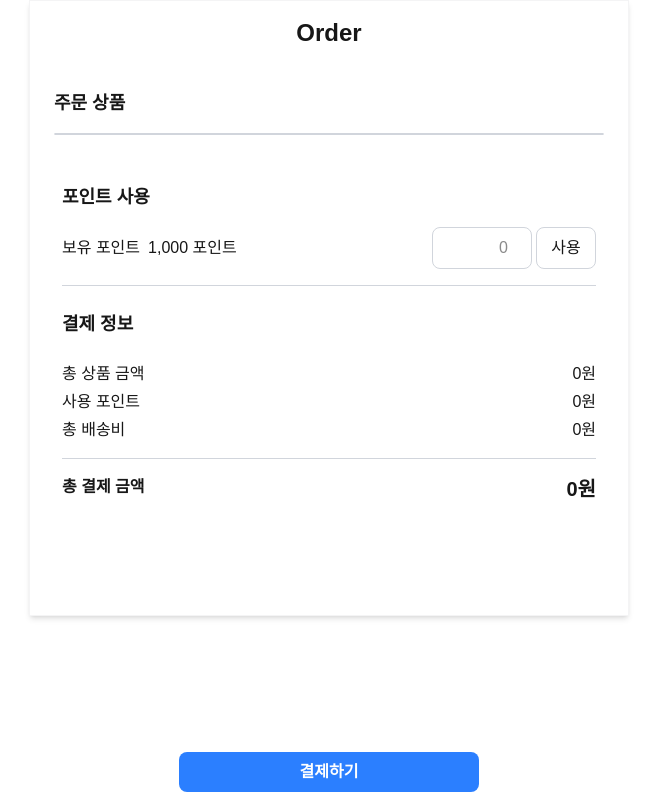
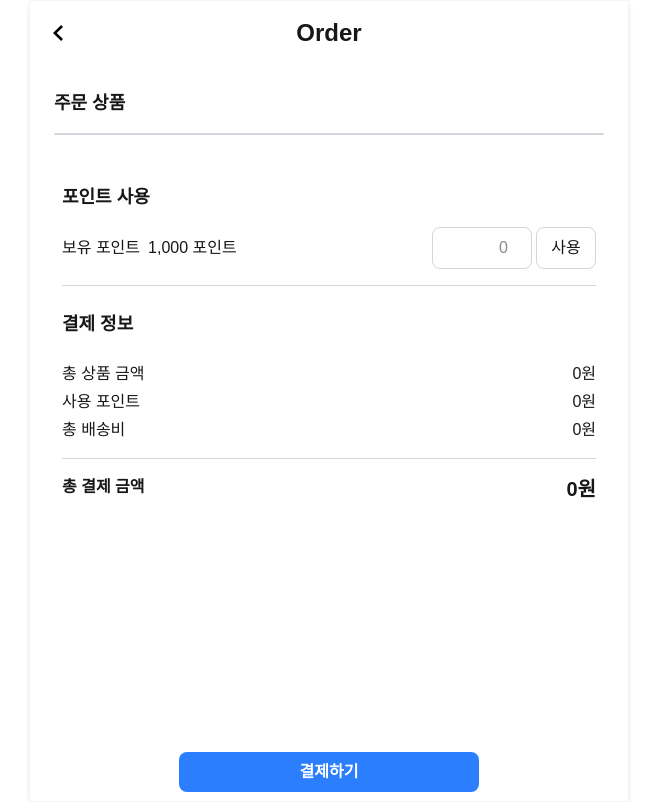
Before and after one commit to ginsum-dev/ecommerce-nextjs, a Next.js app: page /order in a window 1280 px wide. Shown: the whole page, without its empty margins (311-968 px from the left). Built offline with nearby package versions, Linux system fonts and the light colour scheme.

Commit message:
Fix: min-h 수정

```diff
--- a/src/app/cart/page.tsx
+++ b/src/app/cart/page.tsx
@@ -3,7 +3,7 @@ import Header from "@/components/custom/Header";
 
 export default function CartPage() {
   return (
-    <div className="flex flex-col gap-4">
+    <div className="flex flex-col gap-4 min-h-screen">
       <Header backPath="/">
         <h1 className="text-2xl font-bold">Cart</h1>
       </Header>
--- a/src/app/order/page.tsx
+++ b/src/app/order/page.tsx
@@ -4,8 +4,8 @@ import OrderPrice from "@/components/order/OrderPrice";
 
 export default function OrderPage() {
   return (
-    <div className="flex flex-col gap-4">
-      <Header>
+    <div className="flex flex-col gap-4 min-h-screen">
+      <Header backPath="/cart">
         <h1 className="text-2xl font-bold">Order</h1>
       </Header>
       <OrderList />
--- a/src/app/page.tsx
+++ b/src/app/page.tsx
@@ -16,9 +16,8 @@ export default function Home() {
         <ProductSlider />
         <BestItem />
         <Products />
+        <Footer />
       </div>
-
-      <Footer />
     </div>
   );
 }
--- a/src/app/products/[id]/page.tsx
+++ b/src/app/products/[id]/page.tsx
@@ -20,7 +20,7 @@ export default async function ProductDetailPage({
         <h1 className="text-2xl font-bold">상품 상세</h1>
       </Header>
       <Navbar />
-      <main className="w-[600px] mx-auto pb-20">
+      <main className="w-[600px] mx-auto min-h-screen pb-20">
         <ProductDetail productId={id} />
       </main>
       <Footer />
--- a/src/components/cart/CartList.tsx
+++ b/src/components/cart/CartList.tsx
@@ -43,7 +43,7 @@ export default function CartList() {
         </ul>
       </div>
       <CartPrice />
-      <div className="fixed bottom-0 left-0 right-0 max-w-[620px] mx-auto w-full flex justify-center bg-white py-2">
+      <div className="fixed bottom-0 left-0 right-0 max-w-[500px] mx-auto w-full flex justify-center bg-white py-2">
         <Button
           className="w-[300px]"
           disabled={orderItems.length === 0}
--- a/src/components/home/ProductSlider.tsx
+++ b/src/components/home/ProductSlider.tsx
@@ -117,6 +117,7 @@ export default function ProductSlider() {
           fill
           className="object-cover opacity-96"
           sizes="100vw"
+          priority={true}
         />
       </div>
 
--- a/src/components/order/OrderPrice.tsx
+++ b/src/components/order/OrderPrice.tsx
@@ -36,7 +36,7 @@ export default function OrderPrice() {
         <span className="font-semibold">총 결제 금액</span>
         <span className="text-xl font-bold">{`${totalPayment.toLocaleString()}원`}</span>
       </div>
-      <div className="fixed bottom-0 left-0 right-0 max-w-[620px] mx-auto w-full flex justify-center bg-white py-2">
+      <div className="fixed bottom-0 left-0 right-0 max-w-[500px] mx-auto w-full flex justify-center bg-white py-2">
         <Button className="w-[300px]" onClick={handleClickPayment}>
           결제하기
         </Button>
--- a/src/components/products/ProductDetail.tsx
+++ b/src/components/products/ProductDetail.tsx
@@ -20,7 +20,7 @@ export default function ProductDetail({ productId }: ProductDetailProps) {
 
   if (isLoading) {
     return (
-      <div className="flex items-center justify-center min-h-[400px]">
+      <div className="flex items-center justify-center min-h-screen">
         <div className="text-center">
           <div className="animate-spin rounded-full h-12 w-12 border-b-2 border-blue-600 mx-auto mb-4"></div>
           <p className="text-gray-600">상품 정보를 불러오는 중...</p>
```
